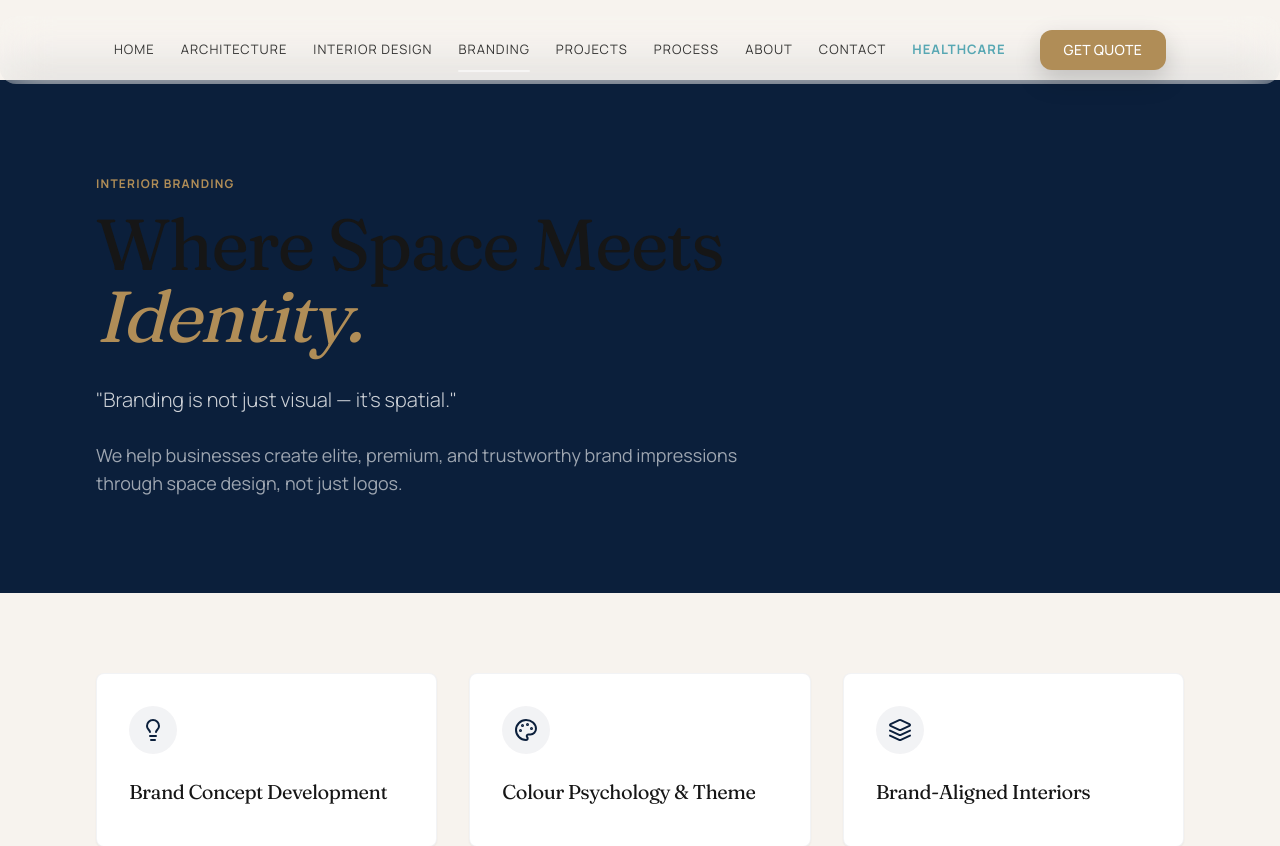
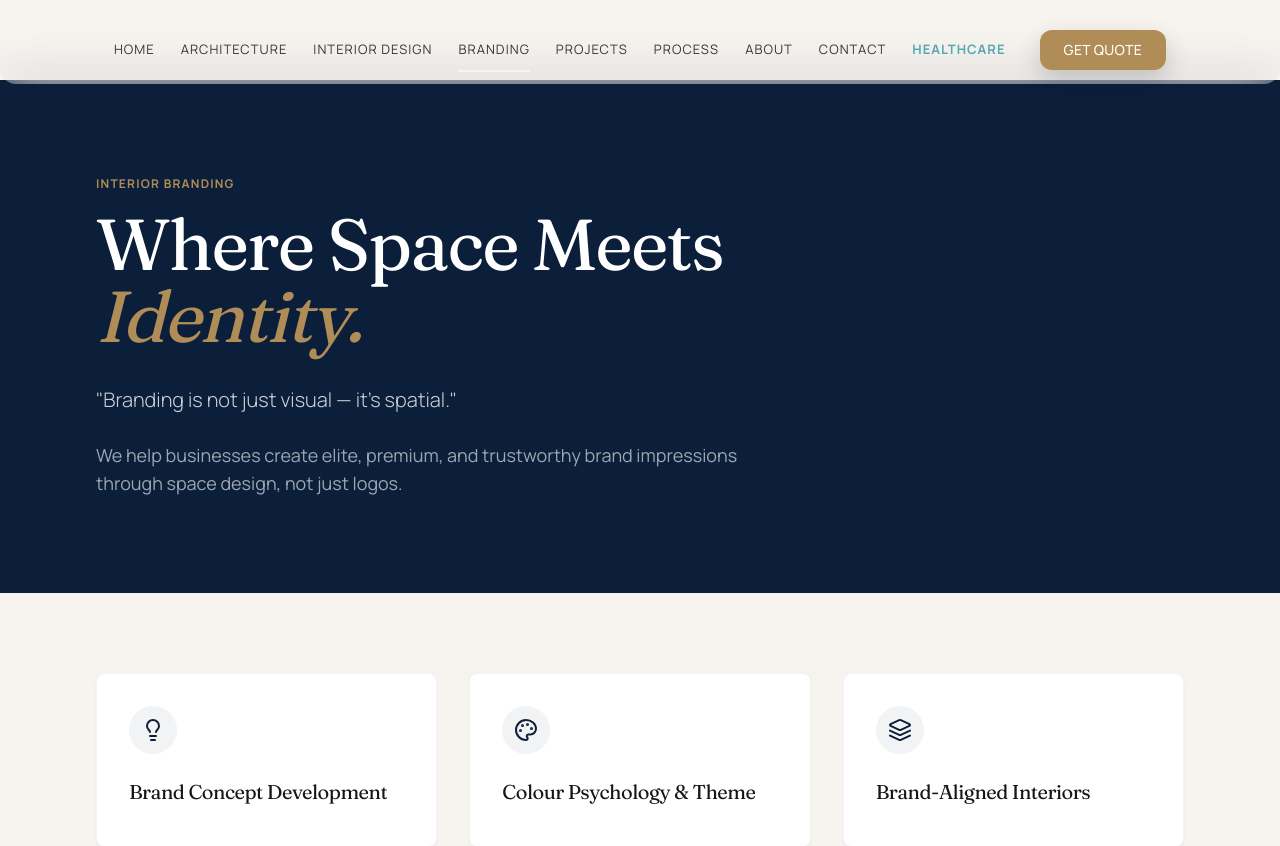
Before and after one commit to Azhwin05/Blush-Hush-Website, a Next.js app: page /branding in a window 1280 px wide. Shown: the top 846 px of the page. Built offline with nearby package versions, Linux system fonts and the light colour scheme.

Commit message:
fix: Ensure Branding Hero H1 text is white on dark background

```diff
--- a/src/app/branding/page.tsx
+++ b/src/app/branding/page.tsx
@@ -32,7 +32,7 @@ export default function BrandingPage() {
             <section className="py-24 bg-navy text-white">
                 <div className="container-wide">
                     <span className="text-brass font-bold tracking-widest text-xs uppercase mb-4 block">Interior Branding</span>
-                    <h1 className="text-5xl md:text-7xl font-serif mb-8">
+                    <h1 className="text-5xl md:text-7xl font-serif mb-8 text-white">
                         Where Space Meets <br />
                         <span className="italic text-brass">Identity.</span>
                     </h1>
```
